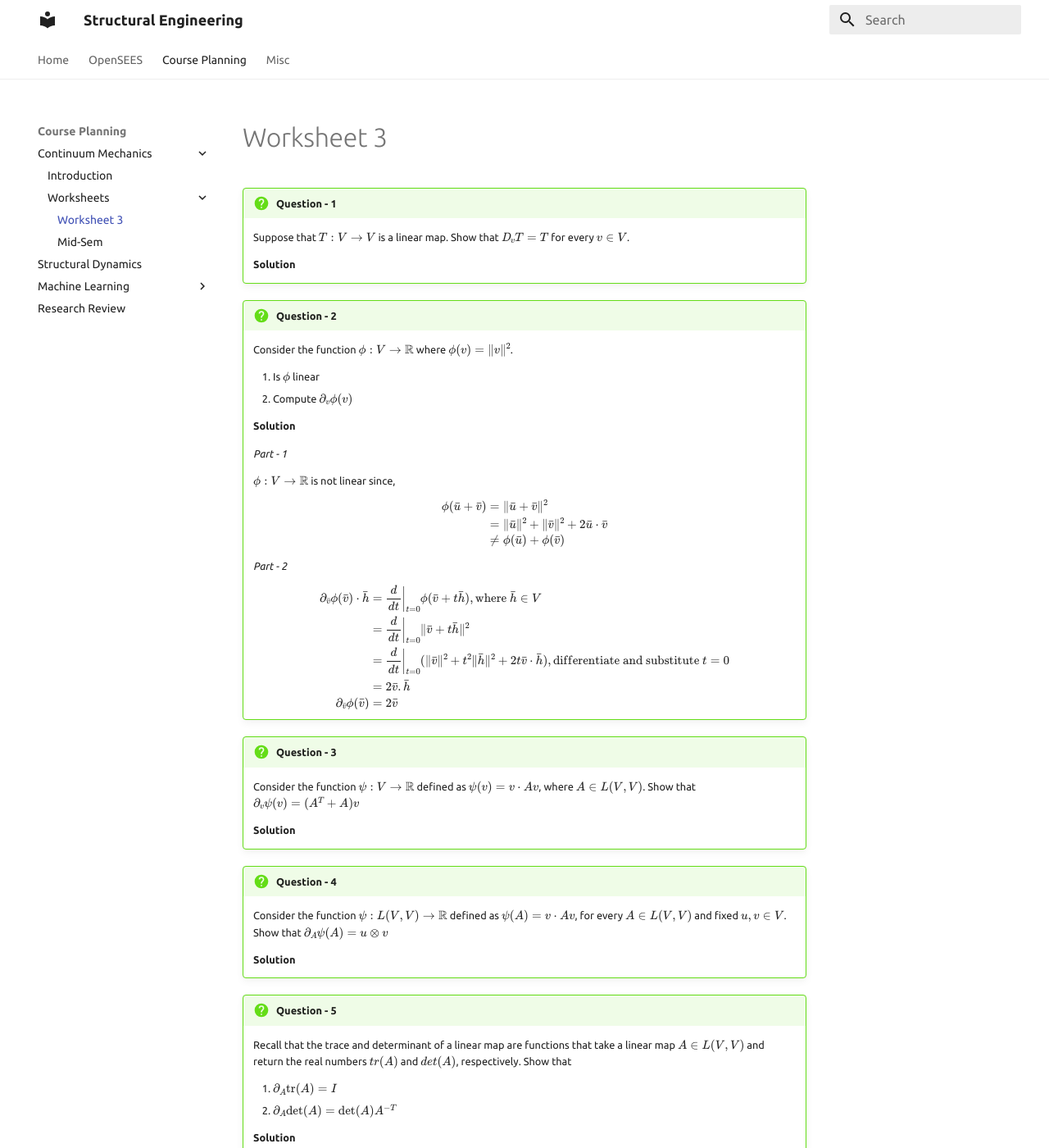
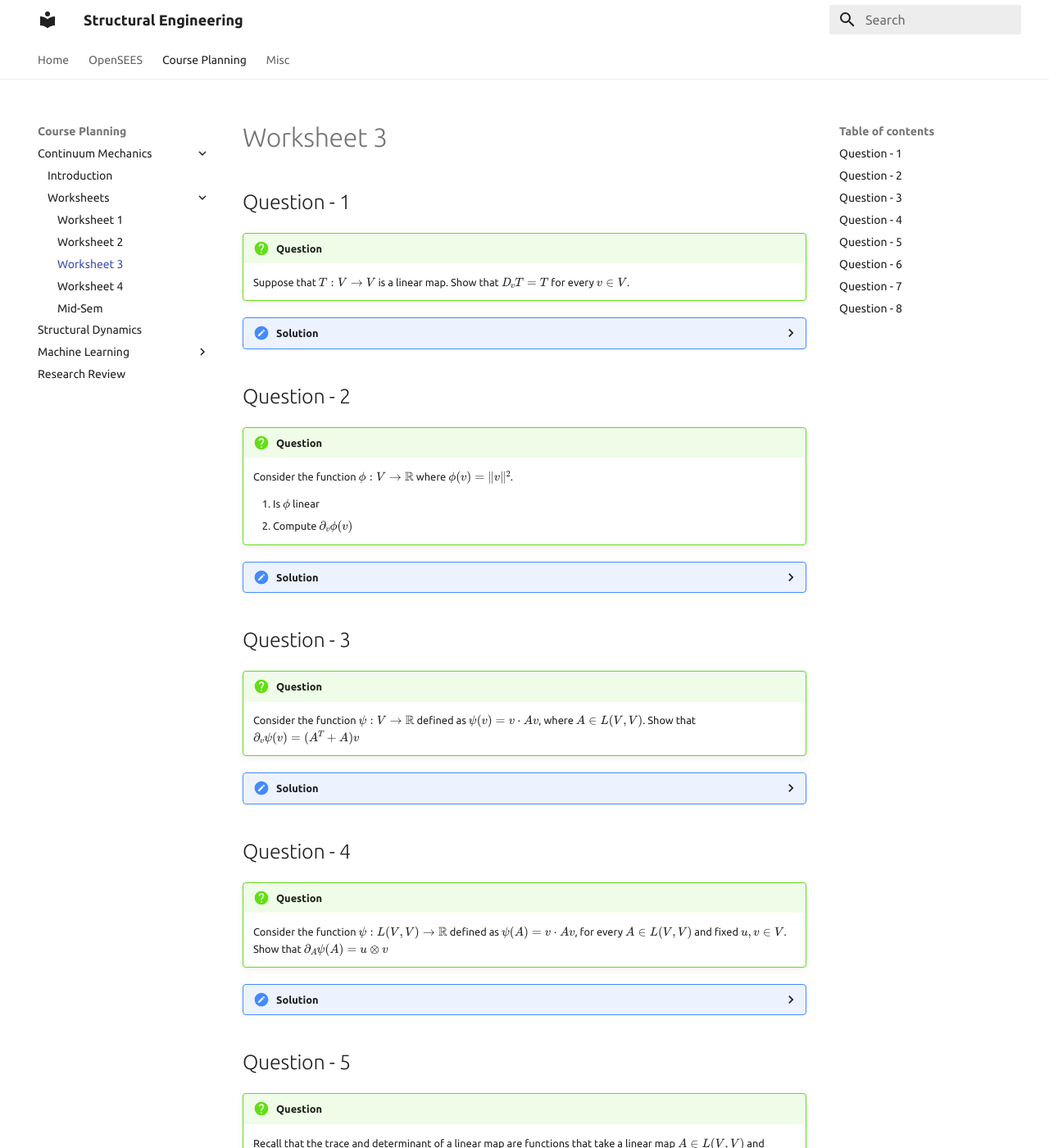
Before and after one commit to vijaypolimeru/Software_Related, an MkDocs documentation site: the page built from docs/Cont_Mech/Work_Sheet_3.md, in a window 1280 px wide and 1400 px high. Shown: the whole window at 82% size. Built offline with MkDocs 1.6.1 and Material for MkDocs 9.7.7, drawn with Linux system fonts in a browser that asks for light colours; formulas are drawn with MathJax 3; some of the changed text lies outside the part shown.

Commit message:
Completed WS 1, 3, 4. Working on WS 2 right now

```diff
--- a/docs/Cont_Mech/Work_Sheet_3.md
+++ b/docs/Cont_Mech/Work_Sheet_3.md
@@ -1,17 +1,21 @@
 # Worksheet 3
 
-!!! Question - "Question - 1"
+## Question - 1
+
+!!! Question - "Question"
 	Suppose that $T:V \rightarrow V$ is a linear map. Show that $\mathit D_vT = T$ for every $v \in V$.
 
-	**Solution**
+??? Answer - "Solution"
 
-!!! Question - "Question - 2"
+## Question - 2
+
+!!! Question - "Question"
 	Consider the function $\phi:V \rightarrow \mathbb R$ where $\phi (v) = \lVert v\rVert^2$.
 
 	1. Is $\phi$ linear
 	2. Compute $\partial_v \phi(v)$
 
-	**Solution**
+??? Answer - "Solution"
 
 	*Part - 1*
 
@@ -37,37 +41,47 @@
 	\end{aligned}
 	$$
 
+## Question - 3
 
-
-!!! Question - "Question - 3"
+!!! Question - "Question"
 	Consider the function $\psi:V \rightarrow \mathbb R$ defined as $\psi (v) = v\cdot Av$, where $A \in L(V, V)$. Show that $\partial_v \psi(v) = (A^T + A)v$
 
-	**Solution**
+??? Answer - "Solution"
 
-!!! Question - "Question - 4"
+## Question - 4
+
+!!! Question - "Question"
 	Consider the function $\psi:L(V, V) \rightarrow \mathbb R$ defined as $\psi(A) = v \cdot Av$, for every $A \in L(V, V)$ and fixed $u, v \in V$. Show that $\partial_A \psi(A) = u \otimes v$
 
-	**Solution**
+??? Answer - "Solution"
 
-!!! Question - "Question - 5"
+## Question - 5
+
+!!! Question - "Question"
 	Recall that the trace and determinant of a linear map are functions that take a linear map $A \in L(V, V)$ and return the real numbers $tr(A)$ and $det(A)$, respectively. Show that
 
 	1. $\partial_A \mathrm{tr}(A) = I$
 	2. $\partial_A \mathrm{det}(A) = \mathrm{det}(A) A^{-T}$
 
-	**Solution**
+??? Answer - "Solution"
 
-!!! Question - "Question - 6"
+## Question - 6
+
+!!! Question - "Question"
 	Define the function $\mathcal I : \mathrm {GL}(V) \rightarrow \mathrm {GL}(V)$ as $\mathcal I(A) = A^{-1}$ for every $A \in \mathrm {GL}(V)$. Show that for any $H \in L(V, V)$, $\partial_A \mathcal I(A) \cdot H = -A^{-1}HA^{-1}$
 
-	**Solution**
+??? Answer - "Solution"
 
-!!! Question - "Question - 7"
+## Question - 7
+
+!!! Question - "Question"
 	For any $A \in L(V, V)$, show that $\partial_A\mathrm {tr}(A^k) = k(A^{k-1})^T$
 
-	**Solution**
+??? Answer - "Solution"
 
-!!! Question - "Question - 8"
+## Question - 8
+
+!!! Question - "Question"
 	Let $A \in L(V, V)$ be a linear map on a three dimensional vector space $V$. Recall that we can associate with each $A \in L(V, V)$ the invariants $I_i(A), i = 1, 2, 3$. Show that
 
 	1. $\partial_AI_1(A) = \pmb I$
--- a/mkdocs.yml
+++ b/mkdocs.yml
@@ -33,8 +33,11 @@ nav:
     - Continuum Mechanics:
          - Introduction: Cont_Mech/Cont_Mech.md
          - Worksheets:
-             - Worksheet 3: Cont_Mech/Work_Sheet_3.md
-             - Mid-Sem: Cont_Mech/Mid_Sem.md
+            - Worksheet 1: Cont_Mech/Work_Sheet_1.md
+            - Worksheet 2: Cont_Mech/Work_Sheet_2.md
+            - Worksheet 3: Cont_Mech/Work_Sheet_3.md
+            - Worksheet 4: Cont_Mech/Work_Sheet_4.md
+            - Mid-Sem: Cont_Mech/Mid_Sem.md
     - Structural Dynamics: Structural_Dynamics/Structural_Dynamics.md
     - Machine Learning:
         - Introduction: Machine_Learning/Introduction.md
```
Also changed, not shown: other parts of docs/Cont_Mech/Work_Sheet_3.md (+1 -1 lines), docs/Cont_Mech/Work_Sheet_1.md (added, +82 -0 lines), docs/Cont_Mech/Work_Sheet_2.md (added, +81 -0 lines), docs/Cont_Mech/Work_Sheet_4.md (added, +70 -0 lines).
